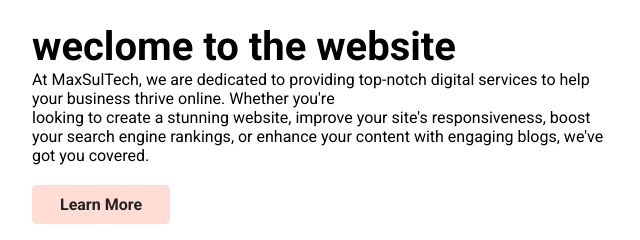
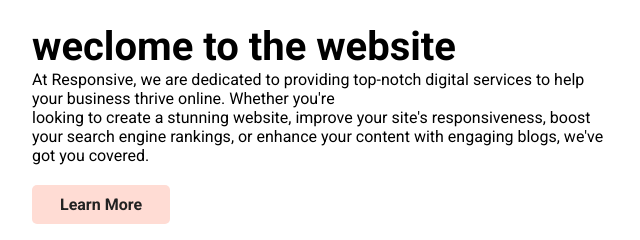
Before and after one commit to EngXagaafe/Dalab-market-website, a plain HTML site: page index.html in a window 1280 px wide. Shown: the part 320-560 px from the top of the page, 68-708 px from the left. Drawn offline with Linux system fonts and the light colour scheme.

Commit message:
Updated index.html

```diff
--- a/index.html
+++ b/index.html
@@ -76,7 +76,7 @@
 <div id="home-content">
     <div class="content-left">
 <h1>weclome to the website</h1>
-<p>At MaxSulTech, we are dedicated to providing top-notch digital services to help your business thrive online. Whether you're<br>
+<p>At Responsive, we are dedicated to providing top-notch digital services to help your business thrive online. Whether you're<br>
      looking to create a stunning website, improve your site's responsiveness, boost your search engine rankings, or enhance your
      content with engaging blogs, we've got you covered.</p>
      <a href="" class="btn">Learn More</a>
```
